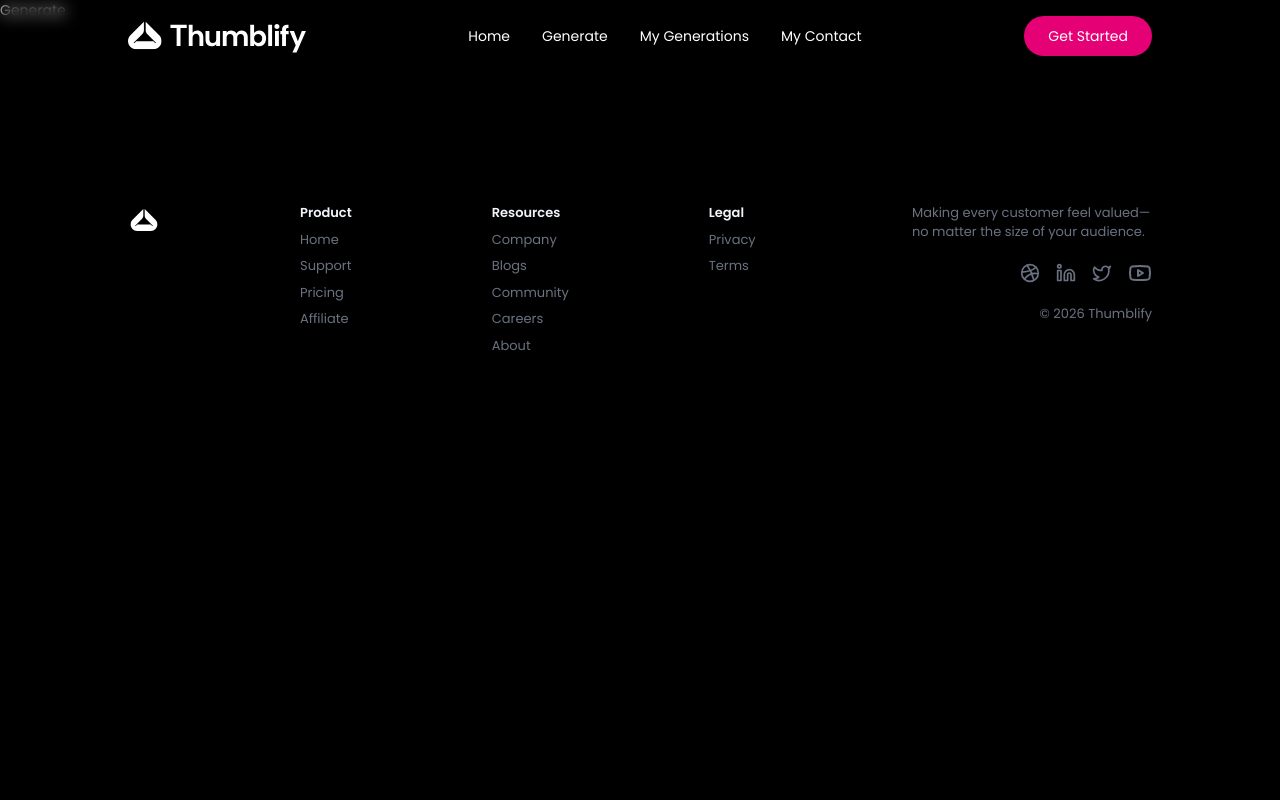
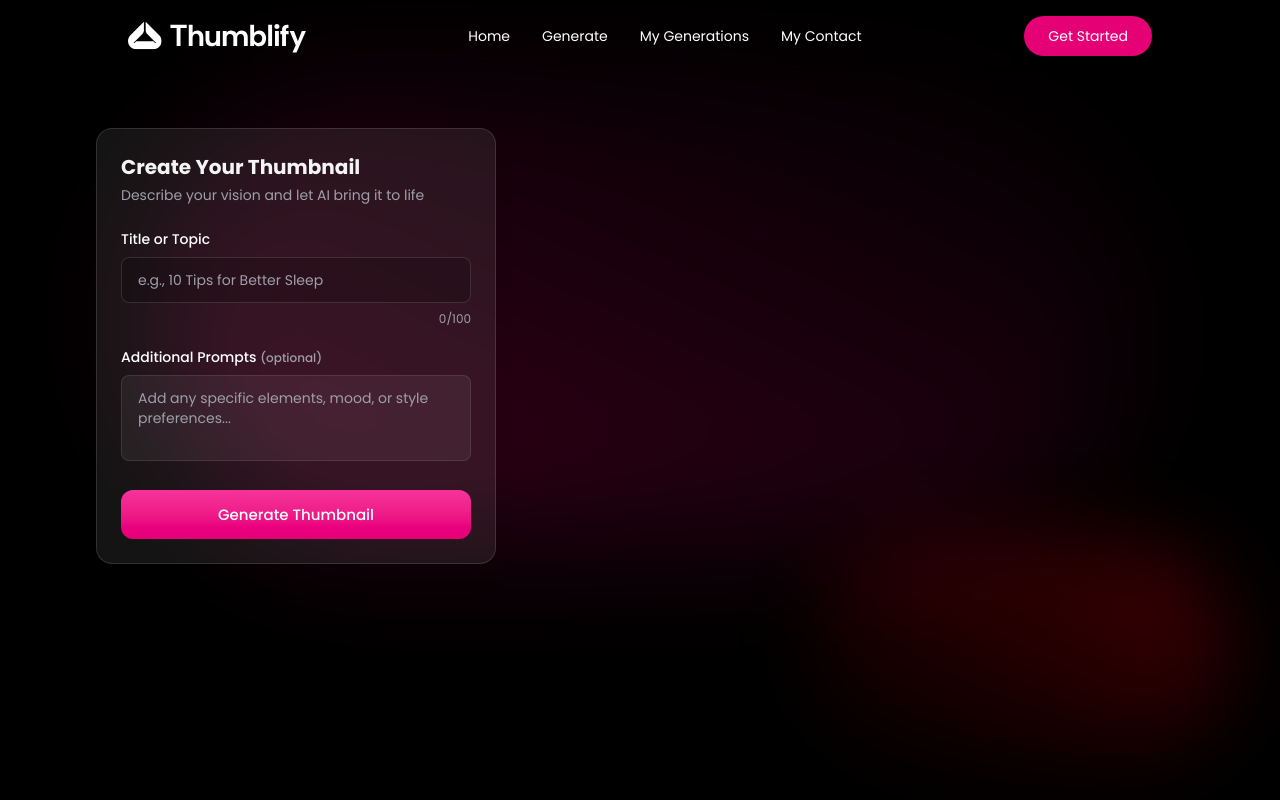
Before and after one commit to DPanvish/Thumbify, a React (Vite) app in the folder client/: page /generate in a window 1280 px wide. Shown: the top 800 px of the page. Built offline with nearby package versions, Linux system fonts and the light colour scheme.

Commit message:
Generate Page added

```diff
--- a/client/src/pages/Generate.tsx
+++ b/client/src/pages/Generate.tsx
@@ -1,9 +1,81 @@
-import React from 'react'
+import { useState } from 'react'
+import { useParams } from 'react-router-dom'
+import type { IThumbnail } from '../assets/assets';
+import SoftBackdrop from '../components/SoftBackdrop';
 
 const Generate = () => {
-  return (
-    <div>Generate</div>
-  )
+
+    const {id} = useParams();
+    const [title, setTitle] = useState("");
+    const [additionalDetails, setAdditionalDetails] = useState("");
+    const [thumbnail, setThumbnail] = useState<IThumbnail | null>();
+    const [loading, setLoading] = useState(false);
+
+    return (
+        <>
+            <SoftBackdrop/>
+
+            <div className="pt-24 min-h-screen">
+                <main className="max-w-6xl mx-auto px-4 sm:px-6 lg:px-8 py-8 pb-28 lg:pb-8">
+                    <div className="grid lg:grid-cols-[400px_1fr] gap-8">
+                        {/* --- Left Panel --- */}
+                        <div className={`space-y-6 ${id && "pointer-events-none"}`}>
+                            <div className="p-6 rounded-2xl bg-white/8 border border-white/12 shadow-xl space-y-6">
+                                <div>
+                                    <h2 className="text-xl font-bold text-zinc-100 mb-1">Create Your Thumbnail</h2>
+                                    <p className="text-sm text-zinc-400">Describe your vision and let AI bring it to life</p>
+                                </div>
+
+                                <div className="space-y-5">
+                                    {/* Title Input */}
+                                    <div className="space-y-2">
+                                        <label className="block text-sm font-medium">Title or Topic</label>
+                                        <input
+                                            type="text"
+                                            value={title}
+                                            onChange={(e) => setTitle(e.target.value)}
+                                            maxLength={100}
+                                            placeholder="e.g., 10 Tips for Better Sleep"
+                                            className="w-full px-4 py-3 rounded-lg border border-white/12 bg-black/20 text-zinc-100 placeholder:text-zinc-400 focus:outline-none focus:ring-2 focus:ring-pink-500"
+                                        />
+                                        <div className="flex justify-end">
+                                            <span className="text-xs text-zinc-400">{title.length}/100</span>
+                                        </div>
+                                    </div>
+
+                                    {/* Aspect Ratio Selector */}
+                                    {/* Style Selector */}
+                                    {/* Color Scheme Selector */}
+
+                                    {/* Details */}
+                                    <div className="space-y-2">
+                                        <label className="block text-sm font-medium">
+                                            Additional Prompts <span className="text-zinc-400 text-xs">(optional)</span>
+                                        </label>
+                                        <textarea
+                                            value={additionalDetails}
+                                            onChange={(e) => setAdditionalDetails(e.target.value)}
+                                            rows={3}
+                                            placeholder="Add any specific elements, mood, or style preferences..."
+                                            className="w-full px-4 py-3 rounded-lg border border-white/10 bg-white/6 text-zinc-100 placeholder:text-zinc-400 focus:outline-none focus:ring-2 focus:ring-pink-500 resize-none"
+                                        />
+                                    </div>
+                                </div>
+
+                                {!id && (
+                                    <button className="text-[15px] w-full py-3.5 rounded-xl font-medium bg-linear-to-b from-pink-500 to-pink-600 hover:from-pink-700 disabled:cursor-not-allowed transition-colors">
+                                        {loading ? "Generating..." : "Generate Thumbnail"}
+                                    </button>
+                                )}
+                            </div>
+                        </div>
+
+
+                    </div>
+                </main>
+            </div>
+        </>
+    )
 }
 
 export default Generate
```
